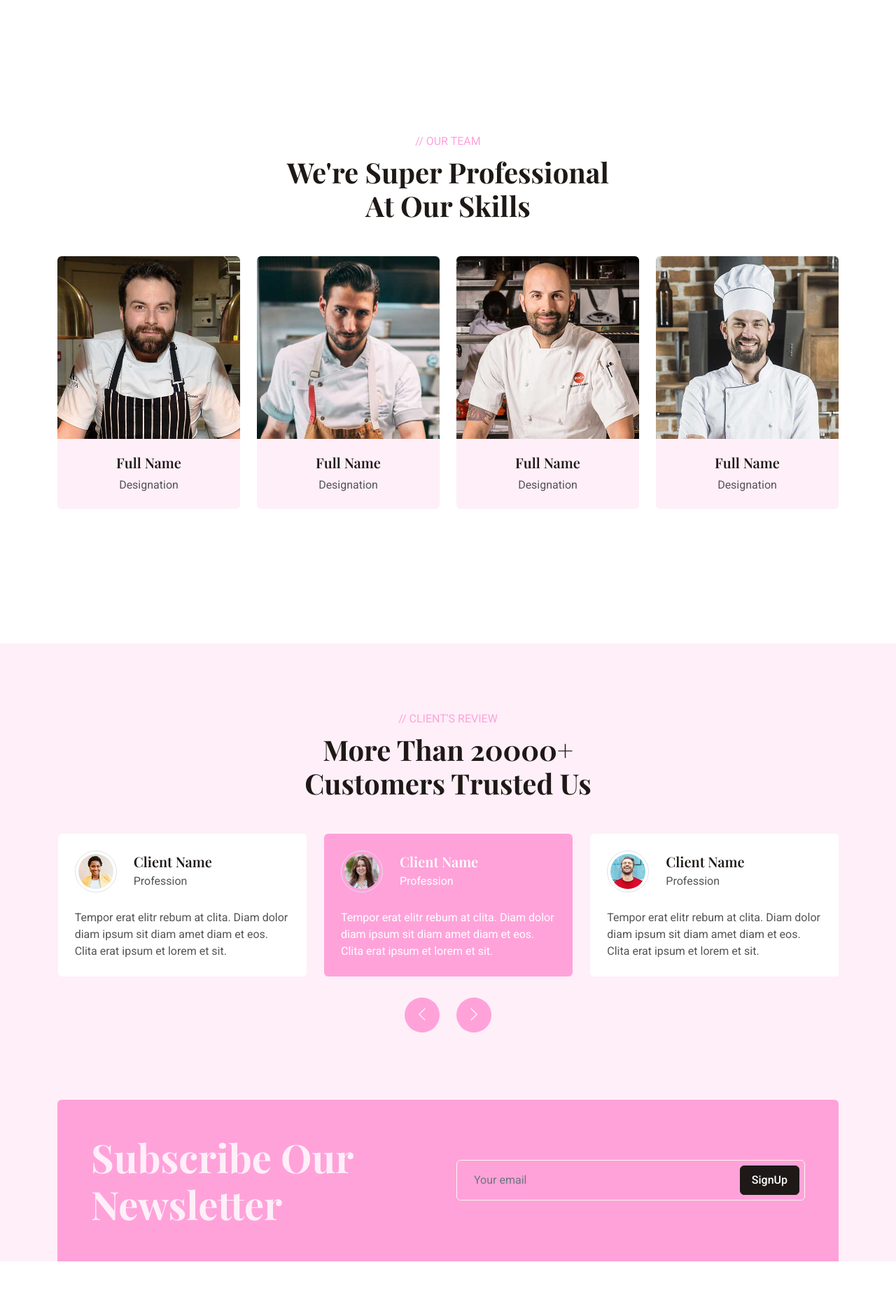
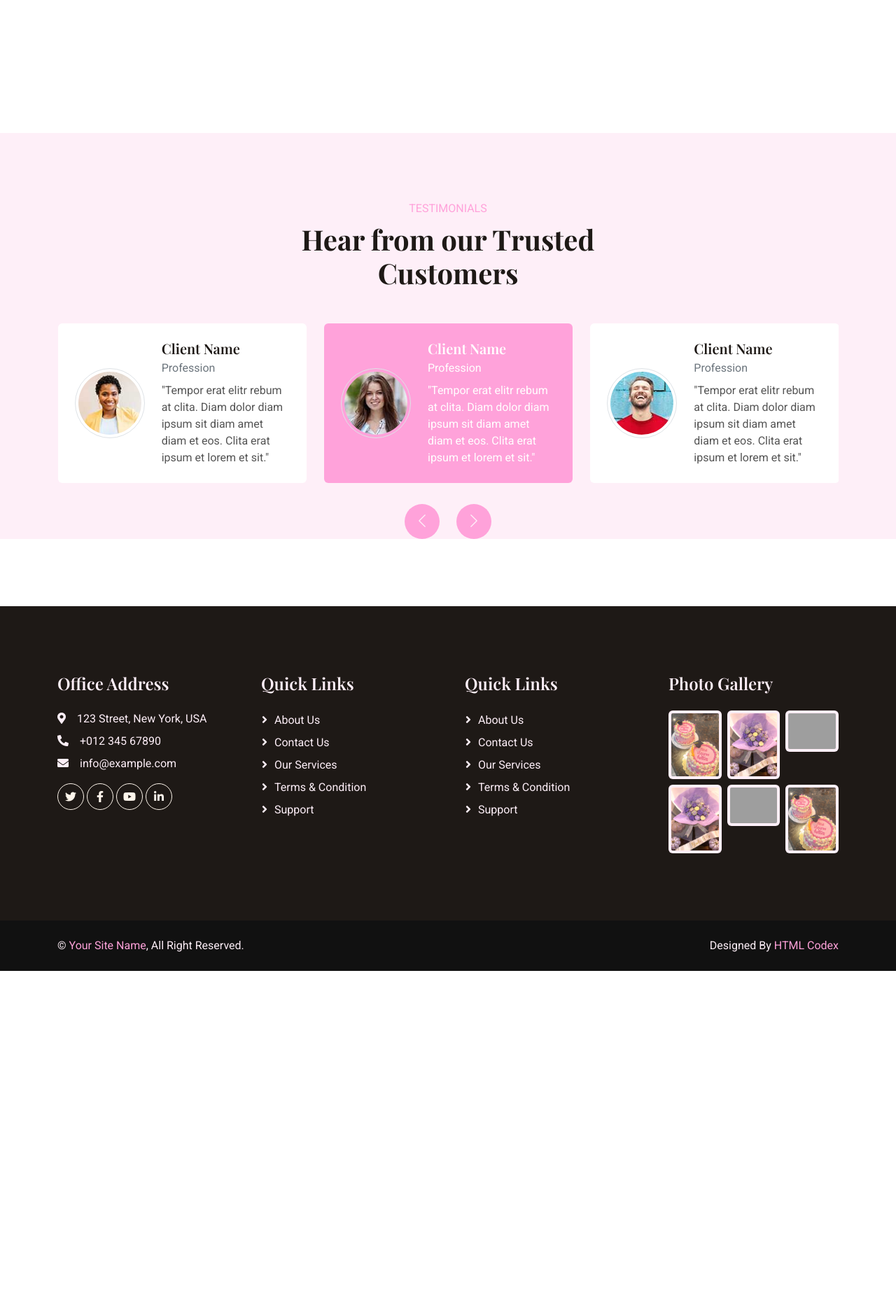
Before and after one commit to Aisha-Sattani/baked-by-aisha, a Flask app: page / in a window 1280 px wide. Shown: the part 3474-5334 px from the top of the page at 70% size. After the commit the page ends 4861 px from the top, so only its background shows below. Run offline with Flask 3, Linux system fonts and the light colour scheme; some libraries are stand-ins or nearby versions; grey boxes are pictures that could not be loaded.

Commit message:
testimonial section

```diff
--- a/templates/index.html
+++ b/templates/index.html
@@ -359,7 +359,7 @@
 
 
     <!-- Team Start -->
-    <div class="container-xxl py-6">
+    <!-- <div class="container-xxl py-6">
         <div class="container">
             <div class="text-center mx-auto mb-5 wow fadeInUp" data-wow-delay="0.1s" style="max-width: 500px;">
                 <p class="text-primary text-uppercase mb-2">// Our Team</p>
@@ -432,7 +432,7 @@
                 </div>
             </div>
         </div>
-    </div>
+    </div> -->
     <!-- Team End -->
 
 
@@ -440,61 +440,44 @@
     <div class="container-xxl bg-light my-6 py-6 pb-0">
         <div class="container">
             <div class="text-center mx-auto mb-5 wow fadeInUp" data-wow-delay="0.1s" style="max-width: 500px;">
-                <p class="text-primary text-uppercase mb-2">// Client's Review</p>
-                <h1 class="display-6 mb-4">More Than 20000+ Customers Trusted Us</h1>
+                <p class="text-primary text-uppercase mb-2">Testimonials</p>
+                <h1 class="display-6 mb-4">Hear from our Trusted Customers</h1>
             </div>
             <div class="owl-carousel testimonial-carousel wow fadeInUp" data-wow-delay="0.1s">
-                <div class="testimonial-item bg-white rounded p-4">
-                    <div class="d-flex align-items-center mb-4">
-                        <img class="flex-shrink-0 rounded-circle border p-1" src="../static/img/testimonial-1.jpg" alt="">
-                        <div class="ms-4">
-                            <h5 class="mb-1">Client Name</h5>
-                            <span>Profession</span>
-                        </div>
+                <!-- Testimonial Item -->
+                <div class="testimonial-item bg-white rounded p-4 d-flex align-items-center">
+                    <img class="flex-shrink-0 rounded-circle border p-1 me-4" src="../static/img/testimonial-1.jpg" alt="" style="width: 100px; height: 100px;">
+                    <div>
+                        <h5 class="mb-1">Client Name</h5>
+                        <span class="d-block text-muted mb-2">Profession</span>
+                        <p class="mb-0">"Tempor erat elitr rebum at clita. Diam dolor diam ipsum sit diam amet diam et eos. Clita erat ipsum et lorem et sit."</p>
                     </div>
-                    <p class="mb-0">Tempor erat elitr rebum at clita. Diam dolor diam ipsum sit diam amet diam et eos. Clita erat ipsum et lorem et sit.</p>
                 </div>
-                <div class="testimonial-item bg-white rounded p-4">
-                    <div class="d-flex align-items-center mb-4">
-                        <img class="flex-shrink-0 rounded-circle border p-1" src="../static/img/testimonial-2.jpg" alt="">
-                        <div class="ms-4">
-                            <h5 class="mb-1">Client Name</h5>
-                            <span>Profession</span>
-                        </div>
+                <!-- Testimonial Item -->
+                <div class="testimonial-item bg-white rounded p-4 d-flex align-items-center">
+                    <img class="flex-shrink-0 rounded-circle border p-1 me-4" src="../static/img/testimonial-2.jpg" alt="" style="width: 100px; height: 100px;">
+                    <div>
+                        <h5 class="mb-1">Client Name</h5>
+                        <span class="d-block text-muted mb-2">Profession</span>
+                        <p class="mb-0">"Tempor erat elitr rebum at clita. Diam dolor diam ipsum sit diam amet diam et eos. Clita erat ipsum et lorem et sit."</p>
                     </div>
-                    <p class="mb-0">Tempor erat elitr rebum at clita. Diam dolor diam ipsum sit diam amet diam et eos. Clita erat ipsum et lorem et sit.</p>
                 </div>
-                <div class="testimonial-item bg-white rounded p-4">
-                    <div class="d-flex align-items-center mb-4">
-                        <img class="flex-shrink-0 rounded-circle border p-1" src="../static/img/testimonial-3.jpg" alt="">
-                        <div class="ms-4">
-                            <h5 class="mb-1">Client Name</h5>
-                            <span>Profession</span>
-                        </div>
+                <!-- Testimonial Item -->
+                <div class="testimonial-item bg-white rounded p-4 d-flex align-items-center">
+                    <img class="flex-shrink-0 rounded-circle border p-1 me-4" src="../static/img/testimonial-3.jpg" alt="" style="width: 100px; height: 100px;">
+                    <div>
+                        <h5 class="mb-1">Client Name</h5>
+                        <span class="d-block text-muted mb-2">Profession</span>
+                        <p class="mb-0">"Tempor erat elitr rebum at clita. Diam dolor diam ipsum sit diam amet diam et eos. Clita erat ipsum et lorem et sit."</p>
                     </div>
-                    <p class="mb-0">Tempor erat elitr rebum at clita. Diam dolor diam ipsum sit diam amet diam et eos. Clita erat ipsum et lorem et sit.</p>
                 </div>
-                <div class="testimonial-item bg-white rounded p-4">
-                    <div class="d-flex align-items-center mb-4">
-                        <img class="flex-shrink-0 rounded-circle border p-1" src="../static/img/testimonial-4.jpg" alt="">
-                        <div class="ms-4">
-                            <h5 class="mb-1">Client Name</h5>
-                            <span>Profession</span>
-                        </div>
-                    </div>
-                    <p class="mb-0">Tempor erat elitr rebum at clita. Diam dolor diam ipsum sit diam amet diam et eos. Clita erat ipsum et lorem et sit.</p>
-                </div>
-            </div>
-            <div class="bg-primary text-light rounded-top p-5 my-6 mb-0 wow fadeInUp" data-wow-delay="0.1s">
-                <div class="row align-items-center">
-                    <div class="col-md-6">
-                        <h1 class="display-4 text-light mb-0">Subscribe Our Newsletter</h1>
-                    </div>
-                    <div class="col-md-6 text-md-end">
-                        <div class="position-relative">
-                            <input class="form-control bg-transparent border-light w-100 py-3 ps-4 pe-5" type="text" placeholder="Your email">
-                            <button type="button" class="btn btn-dark py-2 px-3 position-absolute top-0 end-0 mt-2 me-2">SignUp</button>
-                        </div>
+                <!-- Testimonial Item -->
+                <div class="testimonial-item bg-white rounded p-4 d-flex align-items-center">
+                    <img class="flex-shrink-0 rounded-circle border p-1 me-4" src="../static/img/testimonial-4.jpg" alt="" style="width: 100px; height: 100px;">
+                    <div>
+                        <h5 class="mb-1">Client Name</h5>
+                        <span class="d-block text-muted mb-2">Profession</span>
+                        <p class="mb-0">"Tempor erat elitr rebum at clita. Diam dolor diam ipsum sit diam amet diam et eos. Clita erat ipsum et lorem et sit."</p>
                     </div>
                 </div>
             </div>
```
